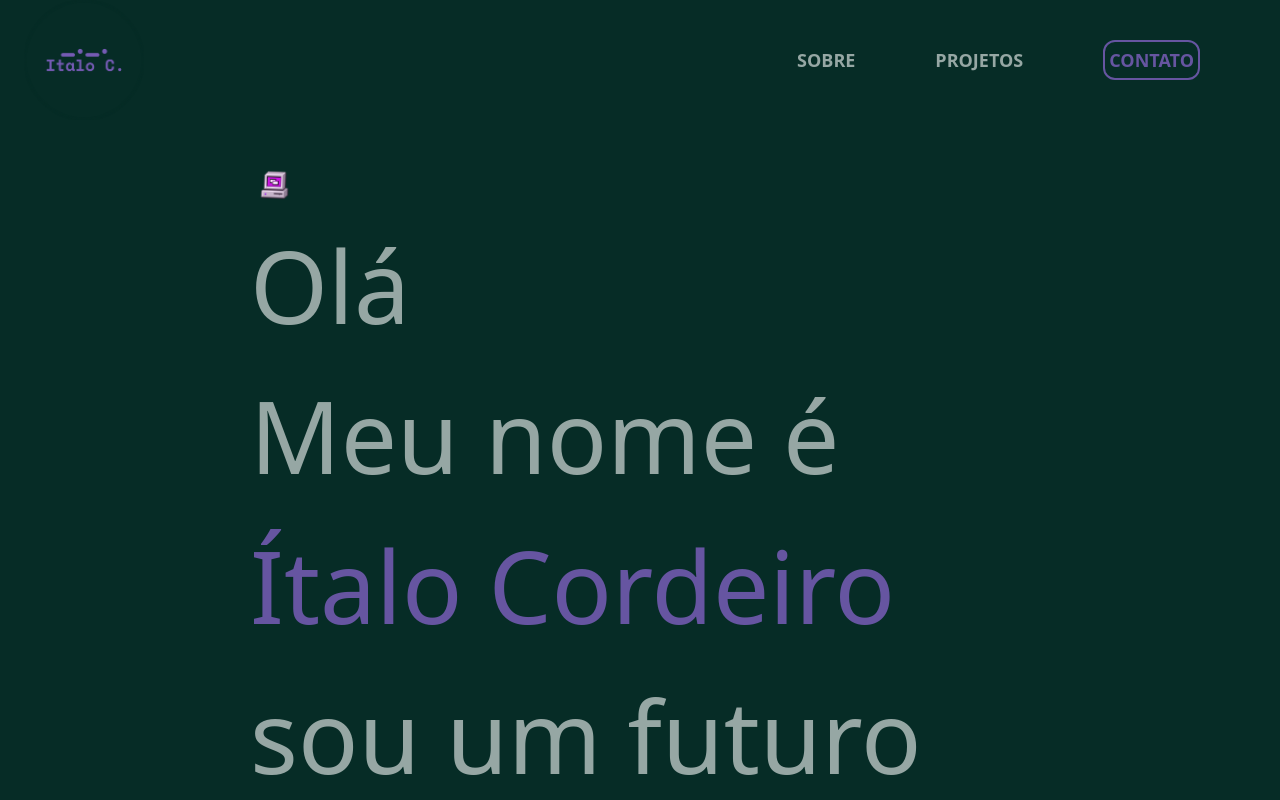
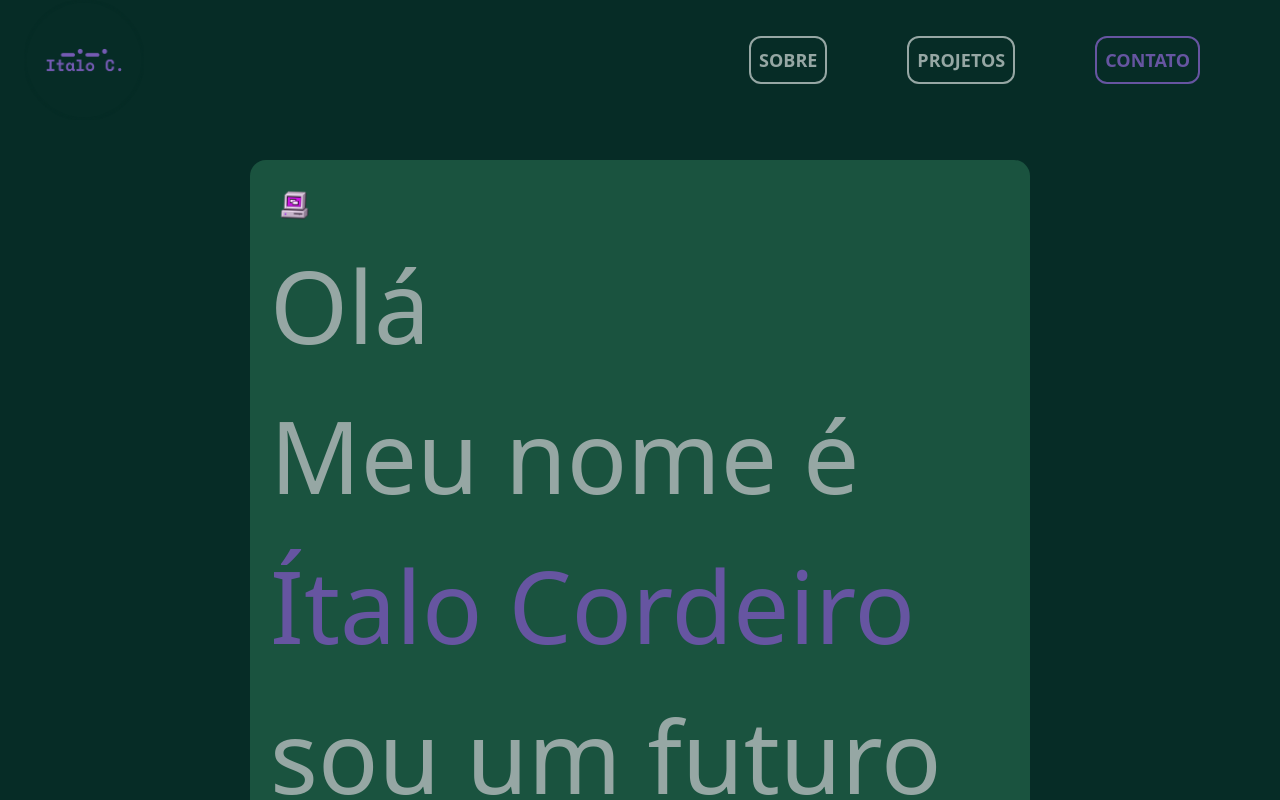
Before and after one commit to itforget/NovoProjeto, a Next.js app: page / in a window 1280 px wide. Shown: the top 800 px of the page. Built offline with nearby package versions, Linux system fonts and the light colour scheme.

Commit message:
add button language

```diff
--- a/pages/index.js
+++ b/pages/index.js
@@ -18,14 +18,14 @@ export default function Home() {
       <div className='bg-[#062C26] flex items-center justify-between'>
         <Image className='w-[120px] ml-6' src={Logo} alt='logo' />
         <div className='flex items-center gap-[80px] text-lg font-bold text-[#96a7a4] mr-[80px]'>
-          <a className='hover:opacity-50' href='#SOBRE'>SOBRE</a>
-          <a className='hover:opacity-50' href='#PROJETOS'>PROJETOS</a>
-          <a className='border-[#6655a1] border-2 rounded-xl p-1 text-[#6655a1] hover:opacity-50' href='mailto:italcordeiro.s@gmail.com'>
+          <a className='hover:opacity-50 border-[#96a7a4] border-2 rounded-xl p-2 text-[#96a7a4]' href='#SOBRE'>SOBRE</a>
+          <a className='hover:opacity-50 border-[#96a7a4] border-2 rounded-xl p-2 text-[#96a7a4]' href='#PROJETOS'>PROJETOS</a>
+          <a className='border-[#6655a1] border-2 rounded-xl p-2 text-[#6655a1] hover:opacity-50' href='mailto:italcordeiro.s@gmail.com'>
             CONTATO
           </a>
         </div>
       </div>
-      <div className={`bg-[#062C26] mx-[250px] my-10 ${styles.arrowContainer}`}>
+      <div className={`bg-[#1A533F] mx-[250px] my-10 p-5 rounded-2xl ${styles.arrowContainer}`}>
         <Image className={`w-[50px] ${styles.arrow}`} src={Arrow} />
         <h1 className='text-[#96a7a4] text-[100px]'>
           Olá <br />
--- a/styles/Home.module.css
+++ b/styles/Home.module.css
@@ -3,7 +3,7 @@
       transform: rotate(0deg);
     }
     50% {
-      transform: rotate(20deg); /* Adjust the rotation angle */
+      transform: rotate(20deg);
     }
     100% {
       transform: rotate(0deg);
@@ -15,5 +15,5 @@
   }
 
   .arrow {
-    animation: rotateArrow 2s infinite; /* Adjust the duration of the animation */
+    animation: rotateArrow 2s infinite;
   }
```
Also changed, not shown: .gitpod.yml (added), 1 other file (tests, documents, lock files or other folders).
